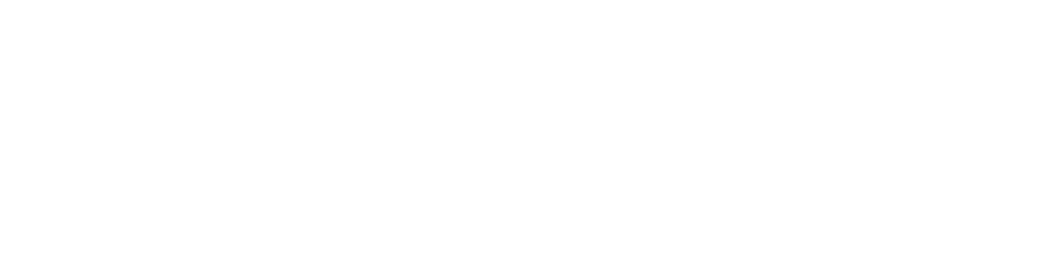
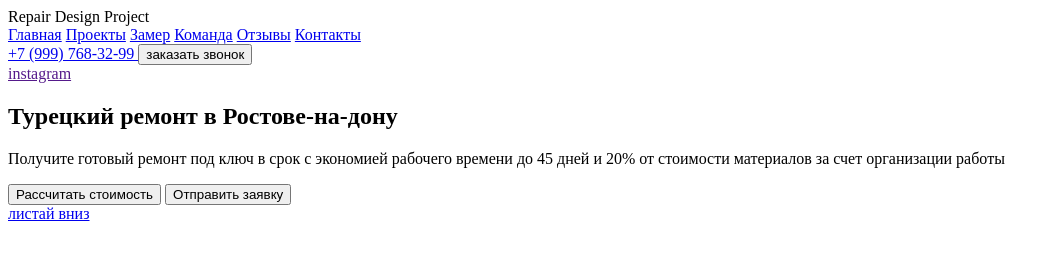
Before and after one commit to temcha1/repair-design, a website: page index.html in a window 1280 px wide. Shown: the whole page, without its empty margins (0-1060 px from the left). Drawn offline with Linux system fonts and the light colour scheme.

Commit message:
hero block bem

```diff
--- a/index.html
+++ b/index.html
@@ -1,11 +1,50 @@
 <!DOCTYPE html>
-<html lang="en">
+<html lang="ru">
 <head>
   <meta charset="UTF-8">
   <meta name="viewport" content="width=device-width, initial-scale=1.0">
   <title>Document</title>
 </head>
 <body>
+  <header class="header">
+    <div class="container">
+      <div class="menu">
+        <div class="logo menu__logo"> Repair Design Project</div>
+      <nav class="nav menu__nav">
+        <a href="#" class="nav__item">Главная</a>
+        <a href="#" class="nav__item">Проекты</a>
+        <a href="#" class="nav__item">Замер</a>
+        <a href="#" class="nav__item">Команда</a>
+        <a href="#" class="nav__item">Отзывы</a>
+        <a href="#" class="nav__item">Контакты</a>
+      </nav>
+        <div class="contacts menu__contacts">
+          <a href="tel:+79997683299" class="phone contacts__phone">+7 (999) 768-32-99 </a>
+               <button class="button contacts__button button--primary">заказать звонок</button>
+                </div>
+        <!--меню-->
+      </div>
+      <!--контейнер-->
+    </div>
+  </header>
+  <main>
+    <section class="hero">
+      <a href="" class="instagram hero__instagram">instagram</a>
+      <div class="hero__content">
+      <div class="container">
 
+    <h1 class="title hero__title">Турецкий ремонт в Ростове-на-дону</h1>
+    <p class="hero__text">Получите готовый ремонт под ключ в срок с экономией рабочего времени до 45 дней и 20% от стоимости материалов за счет организации работы</p>
+    <button class="button hero__button button--primary">Рассчитать стоимость</button>
+    <button class="button hero__button button--outline">Отправить заявку</button>
+
+  <!--контейнер-->
+</div>
+  <!--содержание hero-->
+</div>
+      <a href="#" class="scroll-down">листай вниз</a>
+      <!--hero-->
+    </section>
+  </main>
 </body>
 </html>
--- a/package.json
+++ b/package.json
@@ -17,7 +17,9 @@
   },
   "homepage": "https://github.com/temcha1/repair-design#readme",
   "devDependencies": {
-    "gulp": "^4.0.2"
+    "gulp": "^4.0.2",
+    "gulp-clean-css": "^4.3.0",
+    "gulp-rename": "^2.0.0"
   },
   "dependencies": {
     "browser-sync": "^2.26.7"
```
Also changed, not shown: gulpfile.js (+14 -0 lines), 1 other file.
